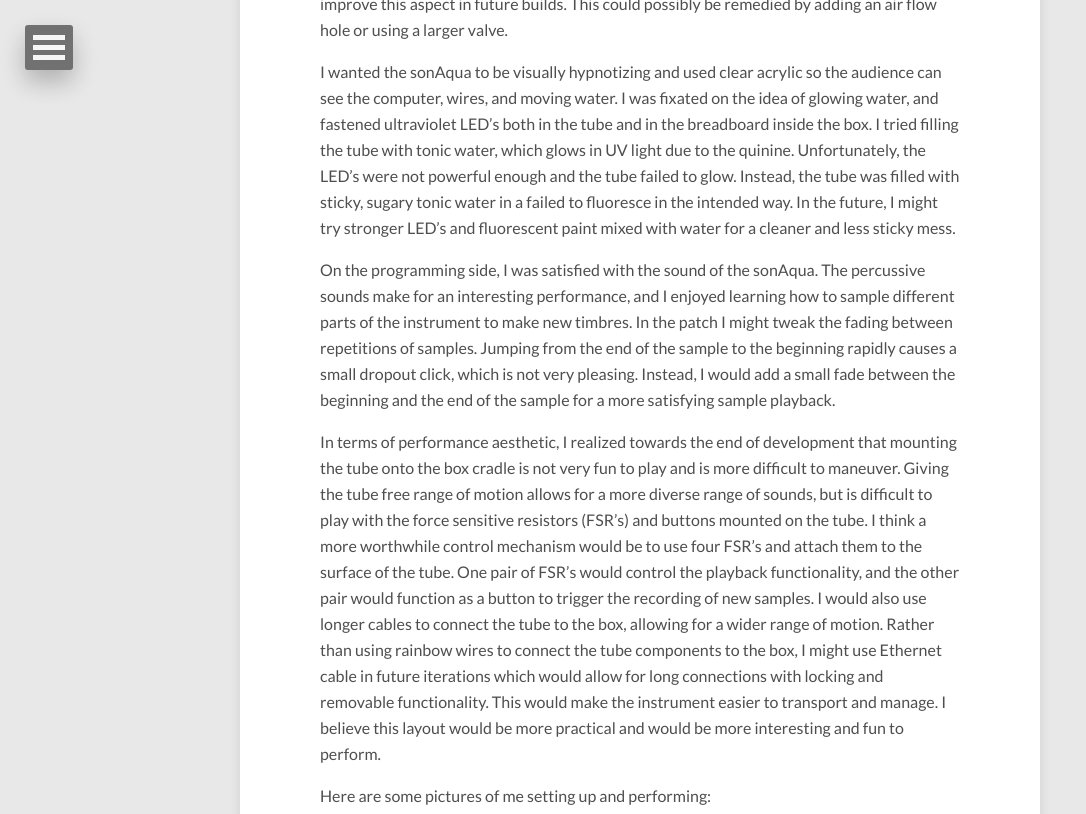
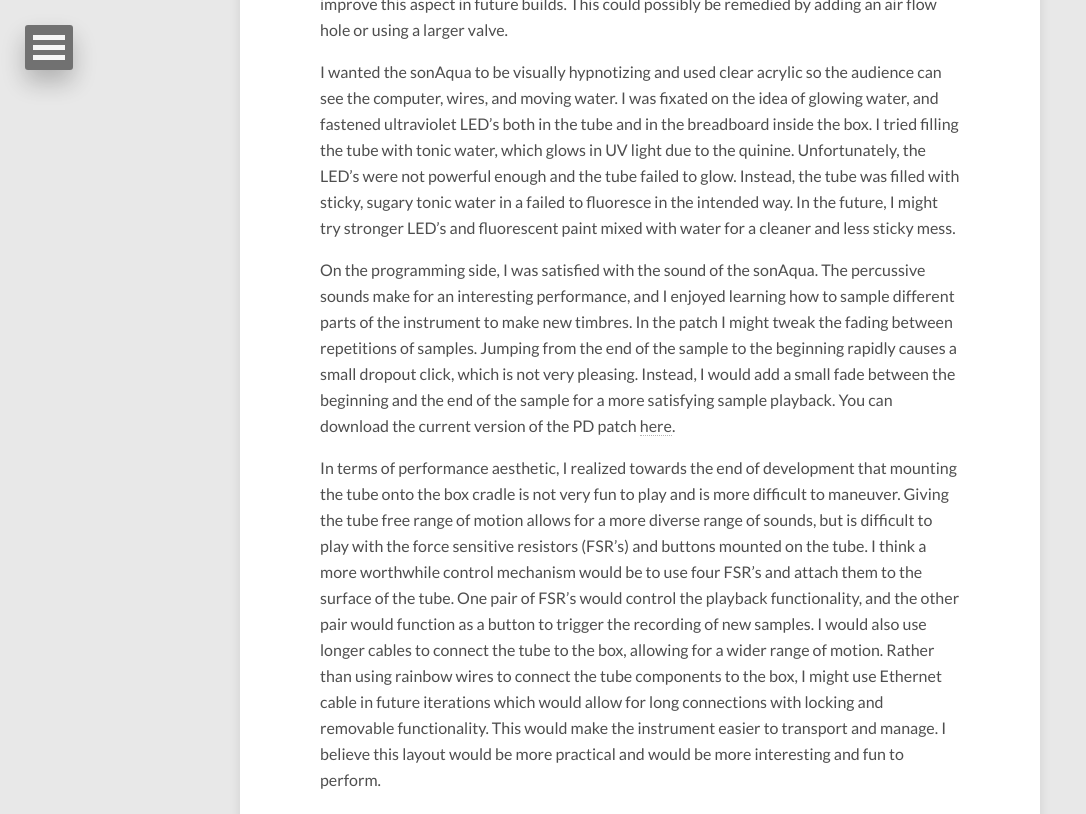
Before and after one commit to matthew-leon/matthew-leon.github.io, a Jekyll site: the page built from _posts/2017-05-11-epilogue.md, in a window 1280 px wide and 1400 px high, scrolled down 1646 px. Shown: the top 814 px of the window, without its empty margins (0-1086 px from the left). Built offline with Jekyll 4.4.1, drawn with Linux system fonts in a browser that asks for light colours; nearby versions of some CDN libraries; some of the changed lines change nothing that is shown; some of the changed text lies outside the part shown; grey boxes are pictures that could not be loaded.

Commit message:
epilogue

```diff
--- a/_posts/2017-05-11-epilogue.md
+++ b/_posts/2017-05-11-epilogue.md
@@ -25,12 +25,15 @@
 
 I wanted the sonAqua to be visually hypnotizing and used clear acrylic so the audience can see the computer, wires, and moving water. I was fixated on the idea of glowing water, and fastened ultraviolet LED’s both in the tube and in the breadboard inside the box. I tried filling the tube with tonic water, which glows in UV light due to the quinine. Unfortunately, the LED’s were not powerful enough and the tube failed to glow. Instead, the tube was filled with sticky, sugary tonic water in a failed to fluoresce in the intended way. In the future, I might try stronger LED’s and fluorescent paint mixed with water for a cleaner and less sticky mess.
 
-On the programming side, I was satisfied with the sound of the sonAqua. The percussive sounds make for an interesting performance, and I enjoyed learning how to sample different parts of the instrument to make new timbres. In the patch I might tweak the fading between repetitions of samples. Jumping from the end of the sample to the beginning rapidly causes a small dropout click, which is not very pleasing. Instead, I would add a small fade between the beginning and the end of the sample for a more satisfying sample playback.
+On the programming side, I was satisfied with the sound of the sonAqua. The percussive sounds make for an interesting performance, and I enjoyed learning how to sample different parts of the instrument to make new timbres. In the patch I might tweak the fading between repetitions of samples. Jumping from the end of the sample to the beginning rapidly causes a small dropout click, which is not very pleasing. Instead, I would add a small fade between the beginning and the end of the sample for a more satisfying sample playback. You can download the current version of the PD patch [here][1].
 
 In terms of performance aesthetic, I realized towards the end of development that mounting the tube onto the box cradle is not very fun to play and is more difficult to maneuver. Giving the tube free range of motion allows for a more diverse range of sounds, but is difficult to play with the force sensitive resistors (FSR's) and buttons mounted on the tube. I think a more worthwhile control mechanism would be to use four FSR’s and attach them to the surface of the tube. One pair of FSR’s would control the playback functionality, and the other pair would function as a button to trigger the recording of new samples. I would also use longer cables to connect the tube to the box, allowing for a wider range of motion. Rather than using rainbow wires to connect the tube components to the box, I might use Ethernet cable in future iterations which would allow for long connections with locking and removable functionality. This would make the instrument easier to transport and manage. I believe this layout would be more practical and would be more interesting and fun to perform.
 
 
-Here are some pictures of me setting up and performing:
+In the end, I am very happy with how the sonAqua turned out. While it is by no means perfect, I am proud of the sounds and visuals that this device is able to produce. Most of all, I have learned a lot about designing and implementing a completely new instrument concept. I view the sonAqua as the first iteration of a more complex instrument to come in the future. Some day I would like to perfect the mistakes I have made with the sonAqua and create a more cohesive, stable, and fun instrument.
+
+
+Here are some pictures of me setting up and performing the sonAqua:
 
 {% capture performance %}
   /images/aquaTube/aquaPrep.jpeg
@@ -39,3 +42,5 @@
 {% endcapture %}
 
 {% include gallery images=performance caption="performance photos" cols=3 %}
+
+[1]:{{ site.url }}/downloads/aquaTube/sonAquaPatch.zip
```
Also changed, not shown: 1 other file.
